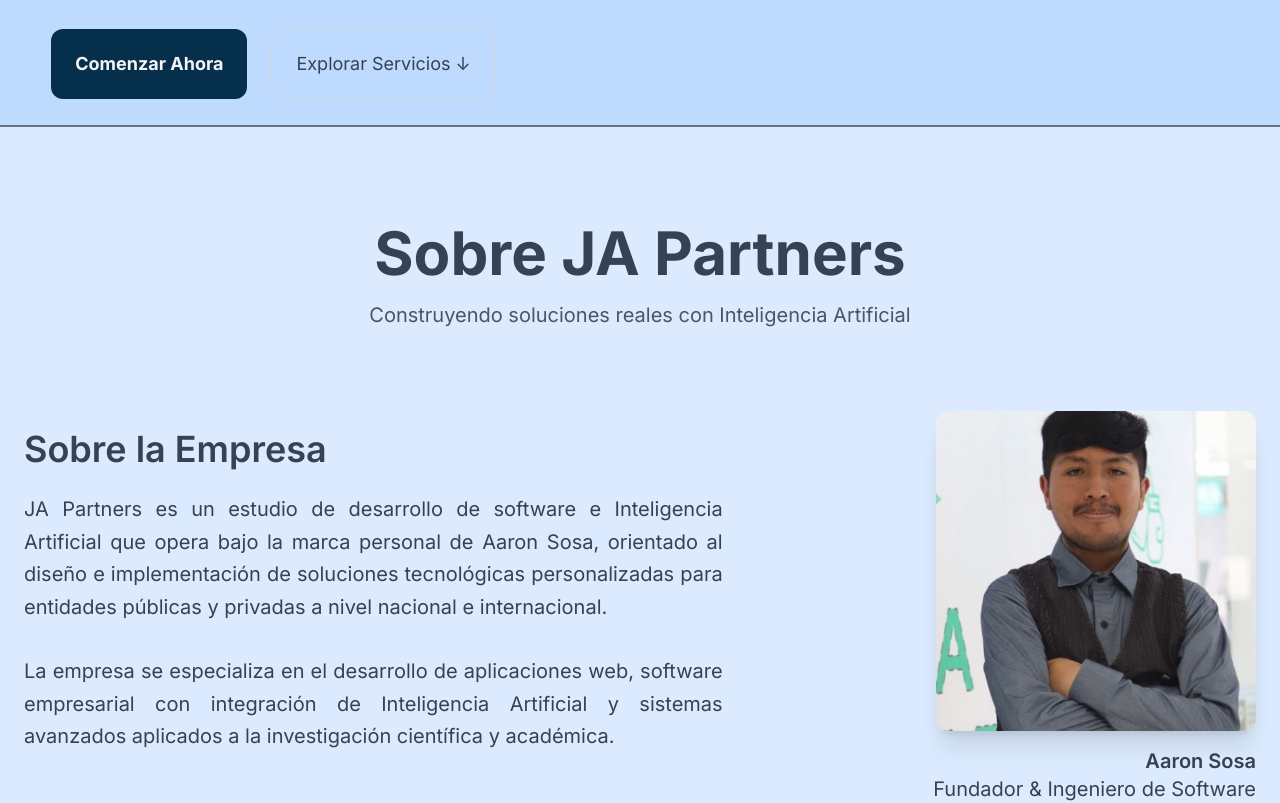
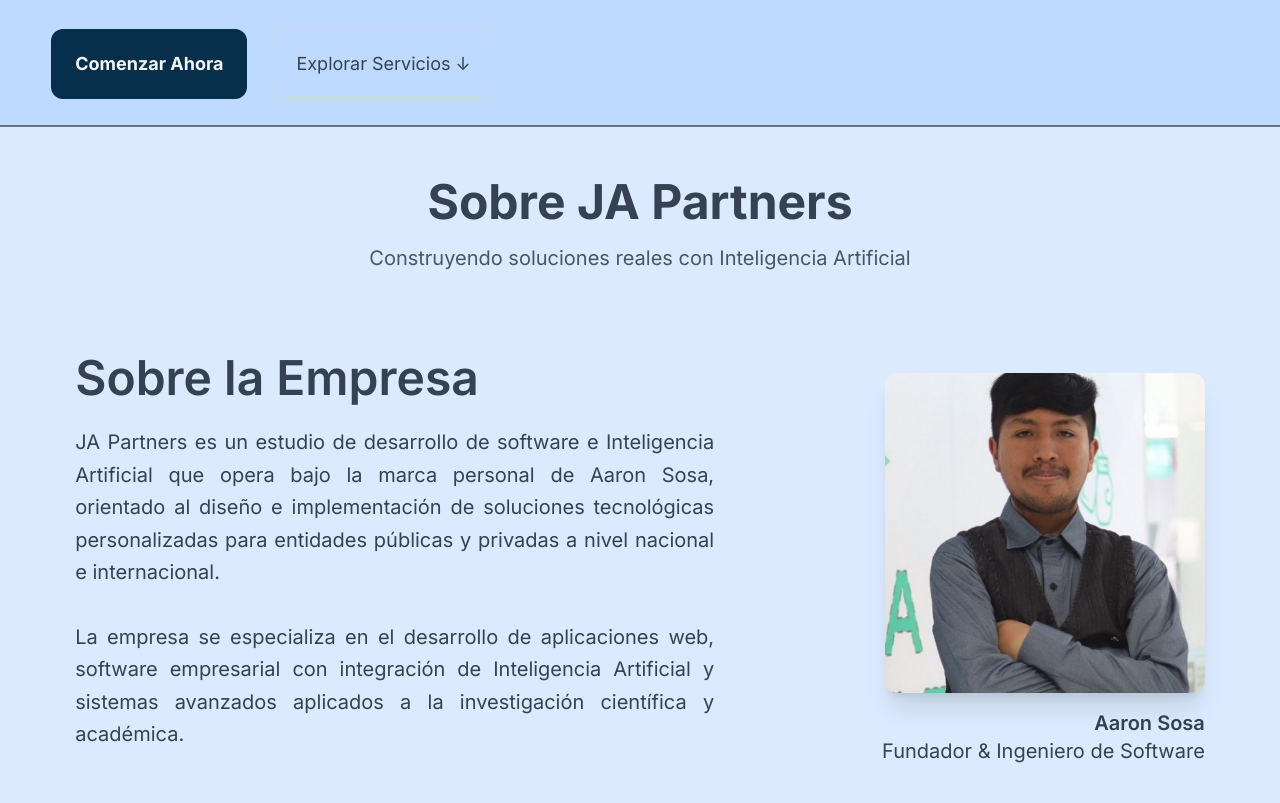
Before and after one commit to AldoCarbajal-3804/prototipo-react, a React (Vite) app: page / in a window 1280 px wide. Shown: the part 600-1403 px from the top of the page. Built offline with nearby package versions, Linux system fonts and the light colour scheme.

Commit message:
Corrigiendo responsividad en About

```diff
--- a/src/layouts/about/AboutSection.jsx
+++ b/src/layouts/about/AboutSection.jsx
@@ -17,7 +17,7 @@ function AboutSection(){
     return(
         <section
             id="about-section"
-            className="relative py-12 sm:py-16 md:py-20 lg:py-24 border-b-2 border-gray-500 bg-blue-100 overflow-hidden"
+            className="relative p-[4%] border-b-2 border-gray-500 bg-blue-100 overflow-hidden"
         >
             <aside className="absolute inset-0 pointer-events-none">
                 {rainLines.map((style, i) => (
@@ -29,7 +29,7 @@ function AboutSection(){
                 ))}
             </aside>
             <div className="relative max-w-7xl mx-auto px-6 text-center">
-                <h1 className="text-3xl sm:text-4xl md:text-5xl lg:text-6xl font-bold text-gray-700">
+                <h1 className="text-2xl sm:text-3xl lg:text-4xl xl:text-5xl font-bold text-gray-700">
                      {t.aboutSection.title1}
                  </h1>
                 <p className="text-gray-600 mt-4 text-sm sm:text-base lg:text-xl max-w-2xl mx-auto leading-relaxed">
@@ -38,7 +38,7 @@ function AboutSection(){
             </div>
              <main className="relative max-w-7xl mx-auto mt-10 sm:mt-16 lg:mt-20 px-4 sm:px-6 grid grid-cols-1 lg:grid-cols-12 gap-8 sm:gap-12 items-center">
                 <article className="lg:col-span-7">
-                    <h2 className="text-2xl sm:text-3xl lg:text-4xl font-semibold text-gray-700 mb-4 sm:mb-6">
+                    <h2 className="text-2xl sm:text-3xl lg:text-4xl xl:text-5xl font-semibold text-gray-700 mb-4 sm:mb-6">
                         {t.aboutSection.title2}
                     </h2>
 
```
